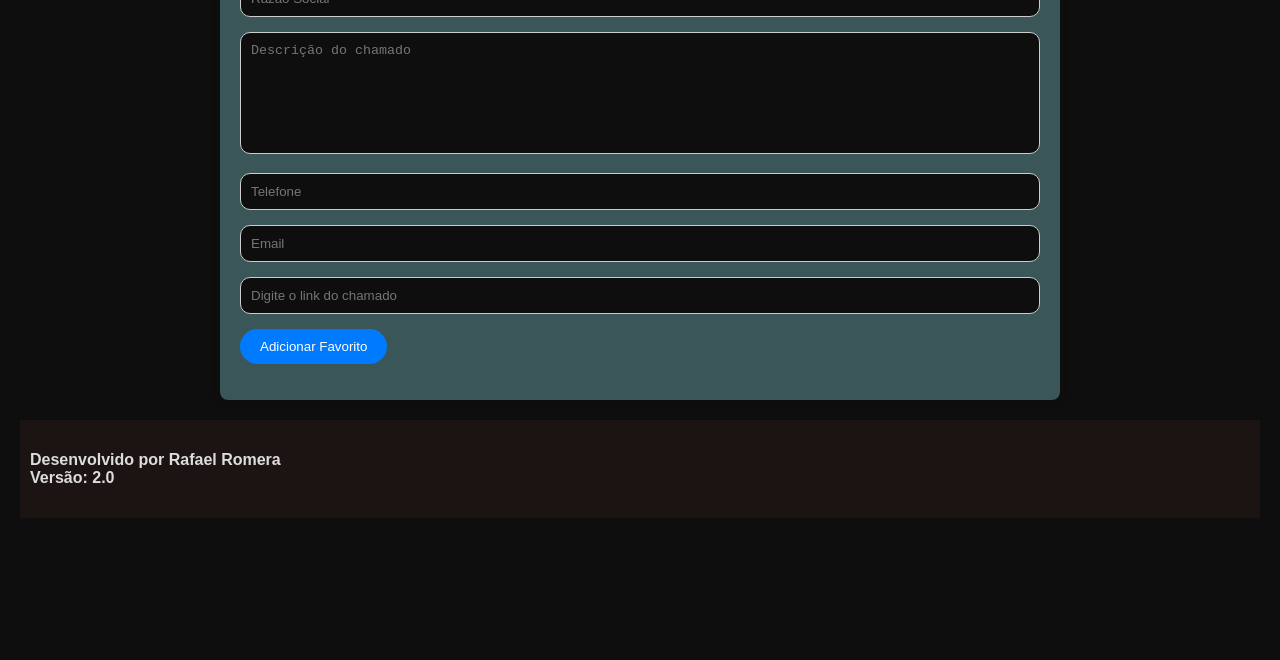
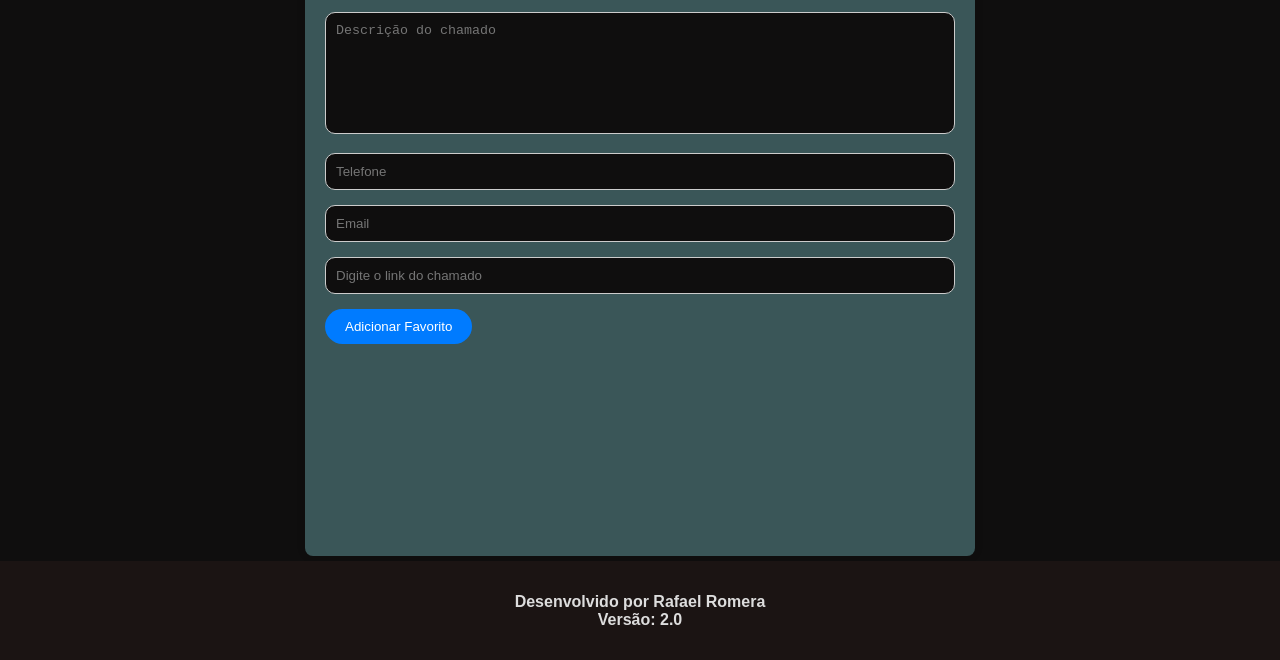
Before and after one commit to AetherIV/Gerenciador-de-Chamados, a plain HTML site: page index.html in a window 1280 px wide. Shown: the part 140-800 px from the top of the page. Drawn offline with Linux system fonts and the light colour scheme.

Commit message:
Update styles.css

```diff
--- a/styles.css
+++ b/styles.css
@@ -1,12 +1,18 @@
+html, body {
+    height: 100%;
+    margin: 0;
+}
+
 body {
+    display: flex;
+    flex-direction: column;
     font-family: Arial, sans-serif;
-    margin: 0;
-    padding: 20px;
     background-color: #0f0e0e;
 }
 
 .container {
-    max-width: 800px;
+    flex: 1;
+    width: calc(50% - 10px);
     margin: auto;
     background: rgb(58, 86, 88);
     padding: 20px;
@@ -18,18 +24,13 @@ body {
     margin-bottom: 15px;
 }
 
-.form-group label {
-    display: block;
-    margin-bottom: 5px;
-}
-
 .form-group input,
 .form-group textarea {
     width: calc(100% - 22px);
     padding: 10px;
     border: 1px solid #ccc;
     border-radius: 10px;
-    resize: vertical; /* Allow vertical resizing */
+    resize: vertical;
     background-color: #0f0e0e;
     color: #ddd;
 }
@@ -39,10 +40,7 @@ textarea {
     overflow: auto;
 }
 
-.form-group textarea:focus {
-    transform: scale(110%);
-}
-
+.form-group textarea:focus,
 .form-group input:focus {
     transform: scale(110%);
 }
@@ -61,7 +59,7 @@ button:disabled {
     cursor: not-allowed;
 }
 
-button:hover{
+button:hover {
     background-color: #308ff5;
     transform: scale(103%);
 }
@@ -85,8 +83,8 @@ ul li {
 ul li p {
     margin: 5px 0;
     flex-grow: 1;
-    max-width: 100%; /* Ensure the description does not exceed the width of the li */
-    word-wrap: break-word; /* Ensure long words break and do not overflow */
+    max-width: 100%;
+    word-wrap: break-word;
 }
 
 ul li a {
@@ -127,10 +125,10 @@ ul li button {
     margin-top: 5px;
 }
 
-footer{
+footer {
     background-color: hsl(8, 18%, 9%);
     color: #ddd;
+    margin-top: 5px;
     padding: 10px;
-    margin-top: 20px;
-    margin-top: calc(auto + 4px);
+    text-align: center;
 }
```
